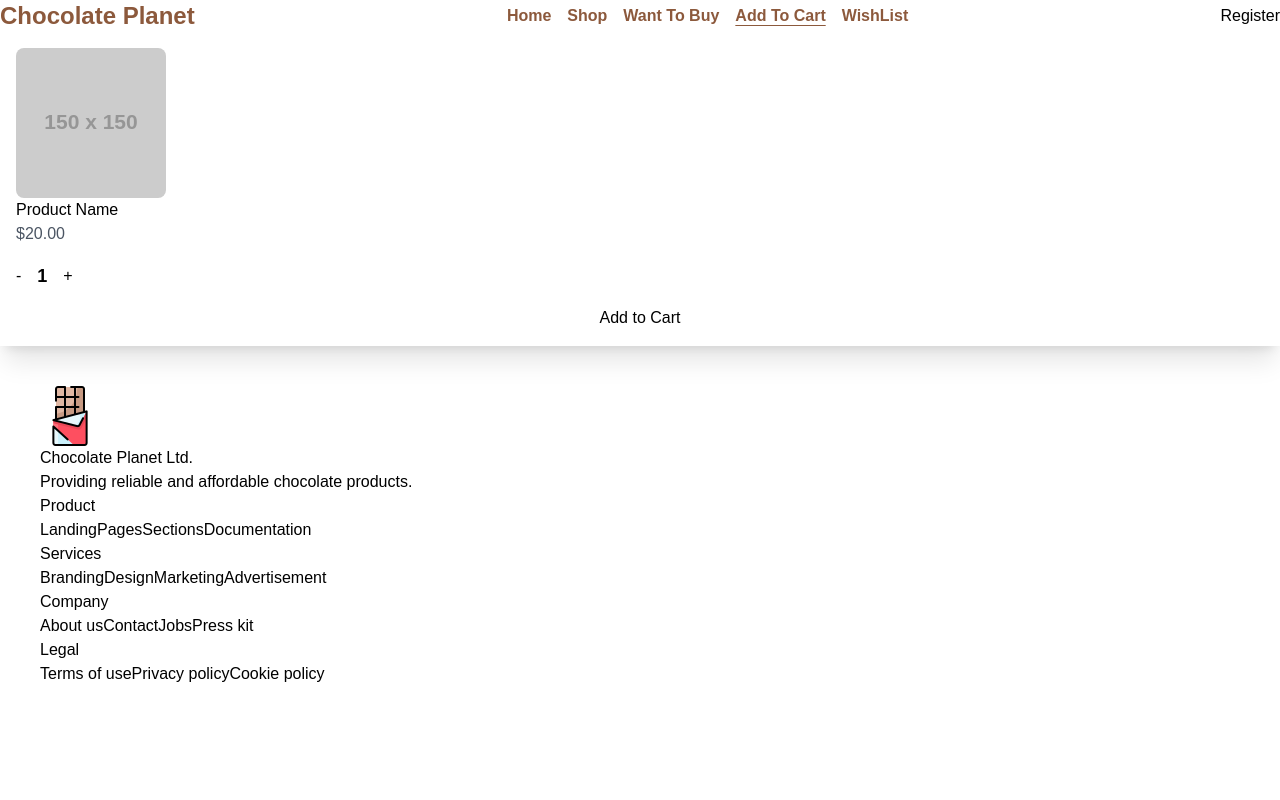
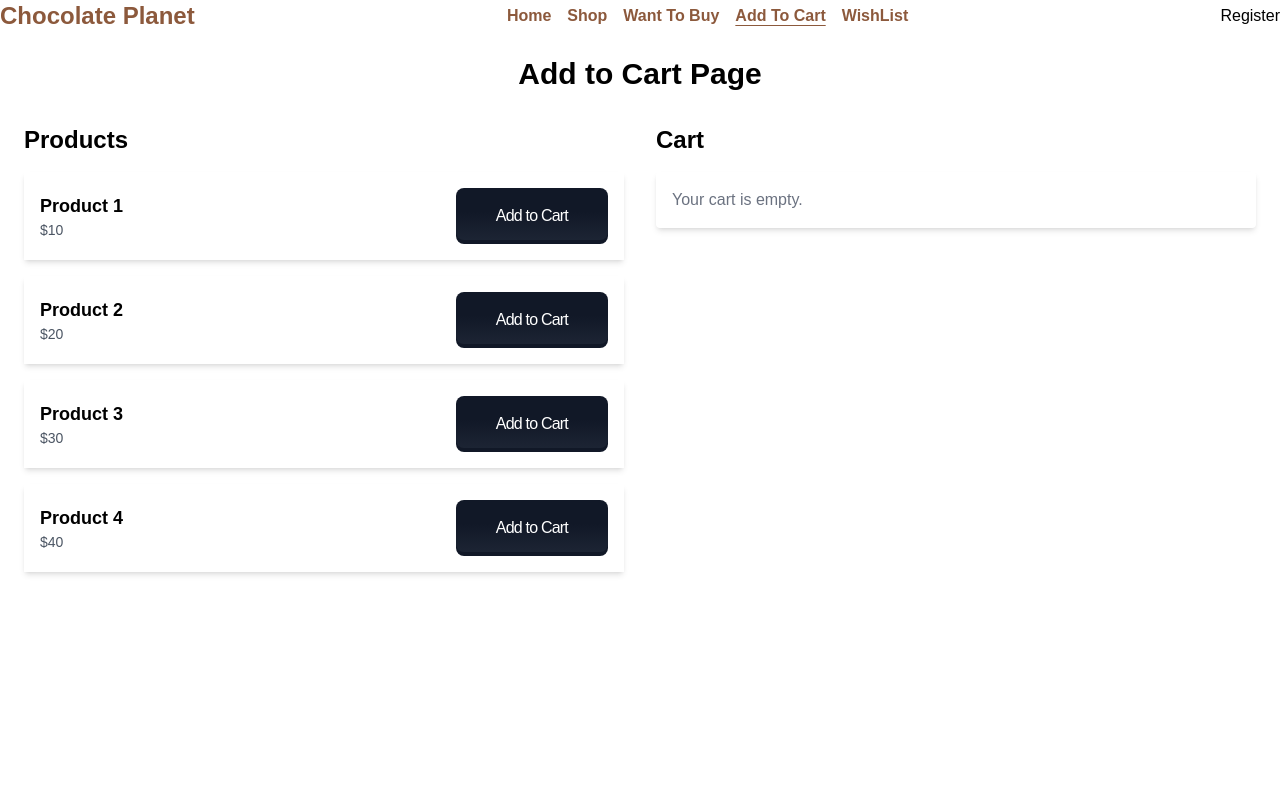
Before and after one commit to JubairBinSayeed/chocolate-planet, a React (Vite) app: page /addToCart in a window 1280 px wide. Shown: the top 800 px of the page. Built offline with nearby package versions, Linux system fonts and the light colour scheme; a web font is replaced by a local one.

Commit message:
working...

```diff
--- a/src/components/ChocolateCard/ChocolateCard.jsx
+++ b/src/components/ChocolateCard/ChocolateCard.jsx
@@ -20,7 +20,12 @@ const ChocolateCard = ({chocolate}) => {
     }$</p>
     <p>{description}</p>
     {
-        status === "Available" ? <div className="badge badge-success font-bold">{status}</div> : <div className="badge badge-error font-bold">{status}</div>
+        status === "Available" ?
+        <div>
+          <div aria-label="success" className="status animate-bounce status-success"></div> <div className="badge badge-success font-bold">{status}</div>
+        </div> : <div>
+        <div aria-label="success" className="status animate-bounce status-error"></div>  <div className="badge badge-error font-bold">{status}</div>
+        </div>
     }
     <div className="flex gap-5  justify-end" >
     <Link to={`/shop/${id}`}  className="btn btn-primary">Details</Link>
--- a/src/components/PlaceOrder/PlaceOrder.jsx
+++ b/src/components/PlaceOrder/PlaceOrder.jsx
@@ -1,51 +1,144 @@
-import  { useState } from 'react';
+import React, { useState, useEffect } from "react";
 
-const AddToCart = () => {
-  const [quantity, setQuantity] = useState(1);
+const PlaceOrder = () => {
+  const [cart, setCart] = useState(() => {
+    const savedCart = localStorage.getItem("cart");
+    return savedCart ? JSON.parse(savedCart) : [];
+  });
 
-  const increaseQuantity = () => setQuantity(quantity + 1);
-  const decreaseQuantity = () => {
-    if (quantity > 1) setQuantity(quantity - 1);
+  const products = [
+    { id: 1, name: "Product 1", price: 10 },
+    { id: 2, name: "Product 2", price: 20 },
+    { id: 3, name: "Product 3", price: 30 },
+    { id: 4, name: "Product 4", price: 40 },
+  ];
+
+  useEffect(() => {
+    localStorage.setItem("cart", JSON.stringify(cart));
+  }, [cart]);
+
+  const addToCart = (product) => {
+    setCart((prevCart) => {
+      const isProductInCart = prevCart.some((item) => item.id === product.id);
+      if (isProductInCart) {
+        return prevCart.map((item) =>
+          item.id === product.id ? { ...item, quantity: item.quantity + 1 } : item
+        );
+      }
+      return [...prevCart, { ...product, quantity: 1 }];
+    });
   };
 
-  const handleAddToCart = () => {
-    alert(`Added ${quantity} item(s) to cart!`);
+  const removeFromCart = (id) => {
+    setCart((prevCart) => prevCart.filter((item) => item.id !== id));
+  };
+
+  const updateQuantity = (id, quantity) => {
+    setCart((prevCart) =>
+      prevCart.map((item) =>
+        item.id === id ? { ...item, quantity: Math.max(1, quantity) } : item
+      )
+    );
+  };
+
+  const total = cart.reduce((acc, item) => acc + item.price * item.quantity, 0);
+
+  const handlePlaceOrder = () => {
+    alert("Order placed successfully!");
+    setCart([]);
+    localStorage.removeItem("cart");
   };
 
   return (
-    <div className="card w-full bg-base-100 shadow-xl p-4">
-      <figure>
-        <img
-          src="https://via.placeholder.com/150"
-          alt="Product"
-          className="rounded-lg"
-        />
-      </figure>
-      <div className="card-body">
-        <h2 className="card-title">Product Name</h2>
-        <p className="text-gray-600">$20.00</p>
-        <div className="flex items-center space-x-4 mt-4">
-          <button
-            className="btn btn-sm btn-outline"
-            onClick={decreaseQuantity}
-            disabled={quantity === 1}
-          >
-            -
-          </button>
-          <span className="text-lg font-semibold">{quantity}</span>
-          <button className="btn btn-sm btn-outline" onClick={increaseQuantity}>
-            +
-          </button>
+    <div className="p-6 bg-base-200 min-h-screen">
+      <h1 className="text-3xl font-bold text-center mb-8">Add to Cart Page</h1>
+      <div className="grid grid-cols-1 md:grid-cols-2 gap-8">
+        {/* Product List */}
+        <div>
+          <h2 className="text-2xl font-semibold mb-4">Products</h2>
+          <div className="grid gap-4">
+            {products.map((product) => (
+              <div key={product.id} className="card bg-base-100 shadow-md p-4">
+                <div className="flex justify-between items-center">
+                  <div>
+                    <h3 className="font-bold text-lg">{product.name}</h3>
+                    <p className="text-sm text-gray-600">${product.price}</p>
+                  </div>
+                  <button  className="relative btn  inline-flex items-center justify-center px-10 py-4 overflow-hidden font-mono font-medium tracking-tighter text-white bg-gray-900  rounded-lg group" onClick={() => addToCart(product)}>
+                <span className="absolute w-0 h-0 transition-all duration-500 ease-out bg-[#8C593C] rounded-full group-hover:w-56 group-hover:h-56"></span>
+                <span className="absolute inset-0 w-full h-full -mt-1 rounded-lg opacity-30 bg-gradient-to-b from-transparent via-transparent to-gray-700"></span>
+                <btn className="relative " >Add to Cart</btn>
+            </button>
+                </div>
+              </div>
+            ))}
+          </div>
         </div>
-        <button
-          className="btn btn-primary mt-4 w-full"
-          onClick={handleAddToCart}
-        >
-          Add to Cart
-        </button>
+
+        {/* Cart Summary */}
+        <div>
+          <h2 className="text-2xl font-semibold mb-4">Cart</h2>
+          <div className="bg-base-100 p-4 rounded shadow-md">
+            {cart.length === 0 ? (
+              <p className="text-gray-500">Your cart is empty.</p>
+            ) : (
+              <div>
+                {cart.map((item) => (
+                  <div
+                    key={item.id}
+                    className="flex justify-between items-center border-b py-2"
+                  >
+                    <div>
+                      <p className="font-bold">{item.name}</p>
+                      <p className="text-sm text-gray-600">
+                        ${item.price} x {item.quantity}
+                      </p>
+                    </div>
+                    <div className="flex items-center gap-2">
+                      <input
+                        type="number"
+                        className="input input-bordered w-16"
+                        value={item.quantity}
+                        min={1}
+                        onChange={(e) => updateQuantity(item.id, parseInt(e.target.value))}
+                      />
+
+                      <button onClick={() => removeFromCart(item.id)}  className="relative inline-block btn-sm  group">
+    <span className="relative z-10 block px-5 py-3 overflow-hidden font-medium leading-tight  transition-colors duration-300 ease-out border-2 border-rose-500 rounded-lg group-hover:text-rose-950">
+        <span className="absolute inset-0 w-full h-full px-5 py-3 rounded-lg bg-gray-50"></span>
+        <span className="absolute left-0 w-48 h-48 -ml-2 transition-all duration-300 origin-top-right -rotate-90 -translate-x-full translate-y-12 bg-rose-500 group-hover:-rotate-180 ease"></span>
+        <span className="relative">Remove</span>
+    </span>
+    <span className="absolute bottom-0 right-0 w-full h-12 -mb-1 -mr-1 transition-all duration-200 ease-linear bg-rose-500 rounded-lg group-hover:mb-0 group-hover:mr-0" data-rounded="rounded-lg"></span>
+</button>
+                    </div>
+                  </div>
+                ))}
+                <div className="mt-4 text-lg font-bold">
+                  Total: ${total.toFixed(2)}
+                </div>
+              </div>
+            )}
+          </div>
+        </div>
       </div>
+
+      {/* Place Order Section */}
+      {cart.length > 0 && (
+        <div className="mt-8 p-4 bg-base-100 rounded shadow-md">
+          <h2 className="text-2xl font-semibold mb-4">Place Order</h2>
+          <p className="mb-4">Total Amount: ${total.toFixed(2)}</p>
+
+          <button onClick={handlePlaceOrder}  className="relative w-full  btn inline-flex items-center justify-center px-10 py-4 overflow-hidden font-mono font-medium tracking-tighter text-white bg-gray-900 rounded-lg group">
+  <span className="absolute inset-0 w-full h-full transition-all duration-500 ease-in-out bg-[#8C593C] rounded-lg scale-0 group-hover:scale-100"></span>
+  <span className="absolute inset-0 w-full h-full -mt-1 rounded-lg opacity-30 bg-gradient-to-b from-transparent via-transparent to-gray-700"></span>
+  <span className="relative">Place Order</span>
+</button>
+
+        </div>
+      )}
     </div>
   );
 };
 
-export default AddToCart;
+export default PlaceOrder;
--- a/src/components/WishListCard/WishListCard.jsx
+++ b/src/components/WishListCard/WishListCard.jsx
@@ -1,35 +1,41 @@
 import { Link } from "react-router-dom";
-import chocolate from "../../assets/chocolate.webp";
+import chocolatePlaceholder from "../../assets/chocolate.webp";
 
-const WishListCard = ({ choco }) => {
-    const { id, image, chocolate_name, status, price ,  description } = choco;
+const WishListCard = ({ choco, handleDelete, deletable }) => {
+  const { id, image, chocolate_name, status, price, description } = choco;
   const displayPrice = status === "Sold" ? 0 : price;
+
   return (
-        <div className="card  w-96 border-b-2 border-[#8C593C] rounded-xl hover:scale-105 transition mb-5 bg-base-100 shadow-xl">
+    <div className="card w-96 border-b-2 border-[#8C593C] rounded-xl hover:scale-105 transition mb-5 bg-base-100 shadow-xl">
       <figure className="px-10 pt-10">
         <img
-      src={image || chocolate}
-      alt= {`${chocolate_name} image cannot be found`}
-      className="rounded-xl w-56" />
+          src={image || chocolatePlaceholder}
+          alt={`${chocolate_name} image`}
+          className="rounded-xl w-56"
+        />
       </figure>
       <div className="card-body items-center text-center">
         <h1 className="card-title">{chocolate_name}</h1>
         <p>{description}</p>
-    <p className="card-title"><span className="font-bold">Price</span>: {displayPrice}$</p>
+        <p className="card-title">
+          <span className="font-bold">Price</span>: {displayPrice}$
+        </p>
       </div>
-    {status === "Available" ? (
-                    <div className="badge ml-10  badge-success font-bold">{status}</div>
-                ) : (
-                    <div className="badge ml-10  badge-error font-bold">{status}</div>
-                )}
-    <div className="flex gap-5 m-3  justify-end">
+      <div className={`badge ml-10 font-bold ${status === "Available" ? "badge-success" : "badge-error"}`}>
+        {status}
+      </div>
+      <div className="flex gap-5 m-3 justify-end">
         <Link to={`/shop/${id}`} className="btn btn-primary">
           Details
         </Link>
         <button className="btn btn-primary" disabled={status === "Sold"}>
           Add To Cart
         </button>
-                    <button className="absolute p-2 bottom-[500px] left-[370px] border-2xl bg-white btn btn-circle hover:border-neutral hover:bg-rose-500 btn-outline">
+        {deletable && (
+          <button
+            onClick={() => handleDelete(id)}
+            className="absolute bottom-96  p-2 border-2 bg-white btn btn-circle hover:border-neutral hover:bg-rose-500 btn-outline"
+          >
             <svg
               xmlns="http://www.w3.org/2000/svg"
               className="h-6 w-6"
@@ -45,6 +51,7 @@ const WishListCard = ({ choco }) => {
               />
             </svg>
           </button>
+        )}
       </div>
     </div>
   );
```
Also changed, not shown: src/components/WishList/Wishlist.jsx (+33 -17 lines), src/utils/index.js (+26 -19 lines). Lines whose indentation alone changed are shown as unchanged.
